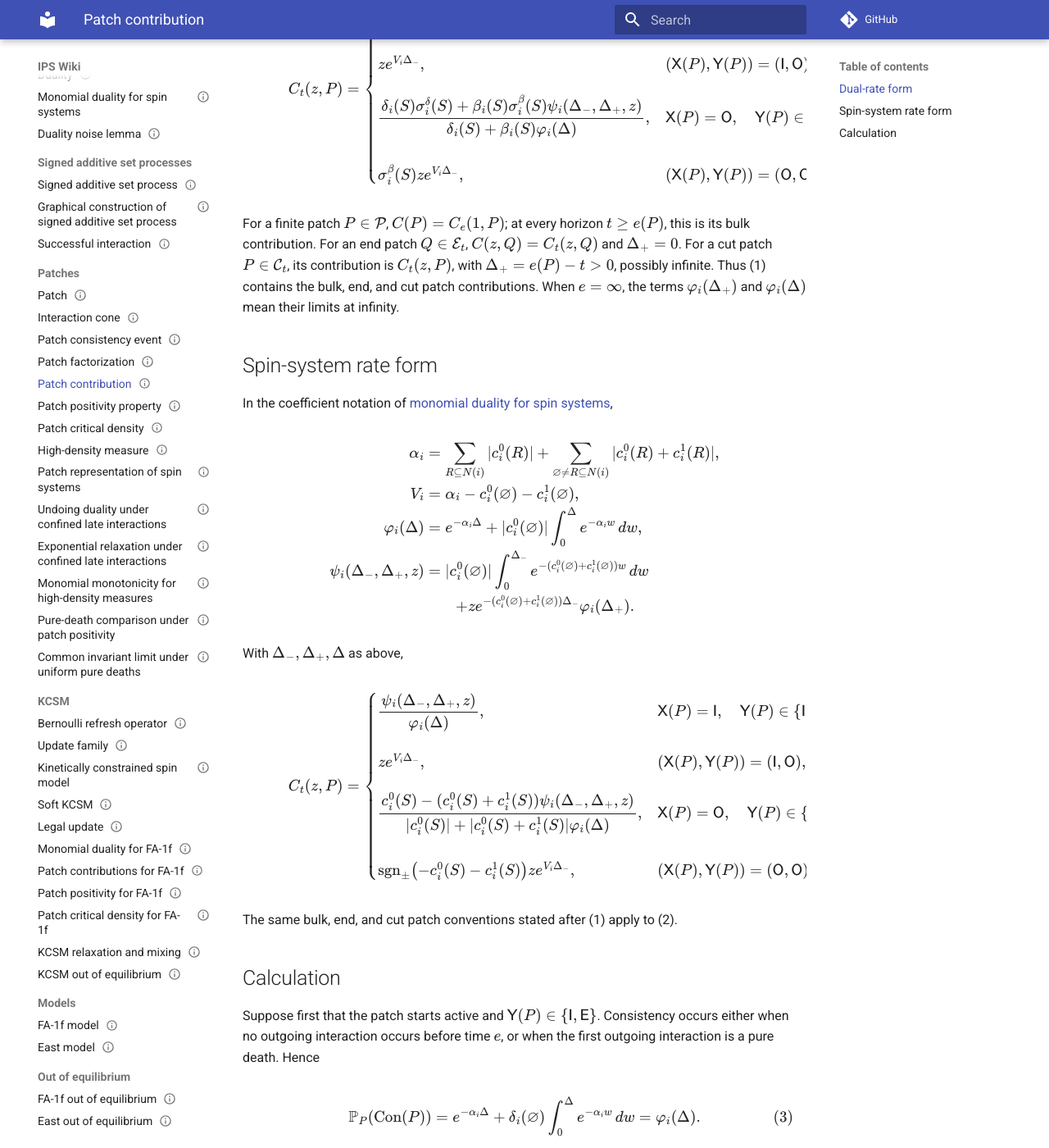
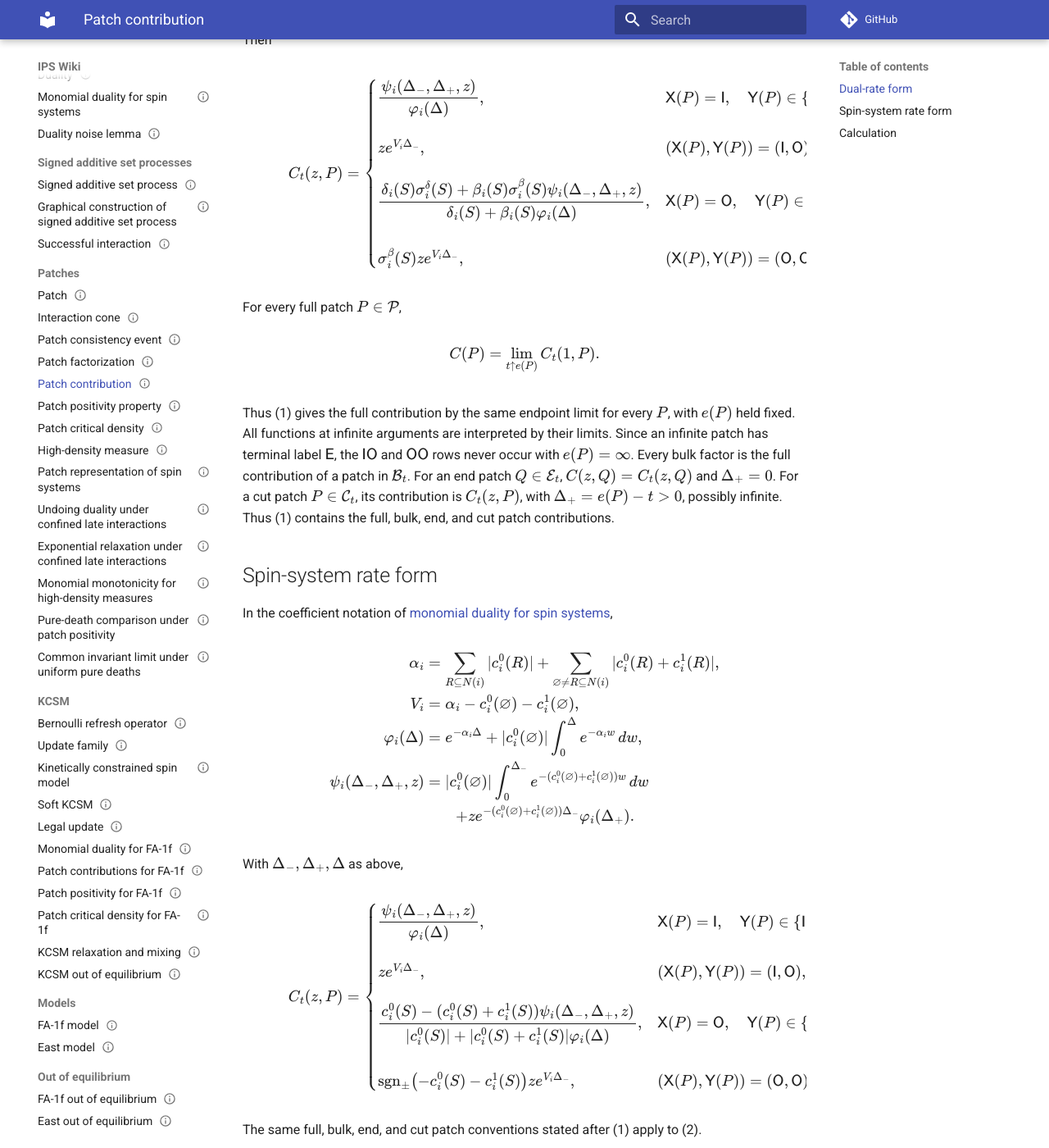
Before and after one commit to maciejgluchowski86-beep/ips-wiki, an MkDocs documentation site: the page built from docs/entries/patch-contribution.md, in a window 1280 px wide and 1400 px high, scrolled down 1864 px. Shown: the whole window at 82% size. Built offline with MkDocs 1.6.1 and Material for MkDocs 9.7.7, drawn with Linux system fonts in a browser that asks for light colours; comment, search, counter and statistics services are not loaded; some of the changed text lies outside the part shown.

Commit message:
Unify full-patch contributions

```diff
--- a/docs/entries/patch-contribution.md
+++ b/docs/entries/patch-contribution.md
@@ -47,22 +47,31 @@ X_{q-}^P, & q>s.
 \end{cases}
 $$
 
-For a finite patch \(P\in\mathcal P\), define
+For a full patch \(P\in\mathcal P\), define
 
 $$
+\begin{aligned}
 F(P)
-=
+&=
 \sigma_P
 \exp\left(
 V_i\int_s^eX_u^P\,du
+\right)
+\\
+&:=
+\lim_{q\uparrow e}
+\sigma_P
+\exp\left(
+V_i\int_s^qX_u^P\,du
 \right),
-\qquad
+\\
 C(P)
-=
+&=
 \mathbb E_P^{\mathrm{con}}[F(P)].
+\end{aligned}
 $$
 
-For \(s\le t\le e\) and \(z\in[0,1]\), define
+The endpoint limit is also the convention when \(e=\infty\). For \(s\le t\le e\), \(t<\infty\), and \(z\in[0,1]\), define
 
 $$
 F_t(z,P)
@@ -185,7 +194,15 @@ z e^{V_i\Delta_-},
 \tag{1}
 $$
 
-For a finite patch \(P\in\mathcal P\), \(C(P)=C_e(1,P)\); at every horizon \(t\ge e(P)\), this is its bulk contribution. For an end patch \(Q\in\mathcal E_t\), \(C(z,Q)=C_t(z,Q)\) and \(\Delta_+=0\). For a cut patch \(P\in\mathcal C_t\), its contribution is \(C_t(z,P)\), with \(\Delta_+=e(P)-t>0\), possibly infinite. Thus (1) contains the bulk, end, and cut patch contributions. When \(e=\infty\), the terms \(\varphi_i(\Delta_+)\) and \(\varphi_i(\Delta)\) mean their limits at infinity.
+For every full patch \(P\in\mathcal P\),
+
+$$
+C(P)
+=
+\lim_{t\uparrow e(P)}C_t(1,P).
+$$
+
+Thus (1) gives the full contribution by the same endpoint limit for every \(P\), with \(e(P)\) held fixed. All functions at infinite arguments are interpreted by their limits. Since an infinite patch has terminal label \(\mathsf E\), the \(\mathsf{IO}\) and \(\mathsf{OO}\) rows never occur with \(e(P)=\infty\). Every bulk factor is the full contribution of a patch in \(\mathcal B_t\). For an end patch \(Q\in\mathcal E_t\), \(C(z,Q)=C_t(z,Q)\) and \(\Delta_+=0\). For a cut patch \(P\in\mathcal C_t\), its contribution is \(C_t(z,P)\), with \(\Delta_+=e(P)-t>0\), possibly infinite. Thus (1) contains the full, bulk, end, and cut patch contributions.
 
 ## Spin-system rate form
 
@@ -253,7 +270,7 @@ z e^{V_i\Delta_-},
 \tag{2}
 $$
 
-The same bulk, end, and cut patch conventions stated after (1) apply to (2).
+The same full, bulk, end, and cut patch conventions stated after (1) apply to (2).
 
 ## Calculation
 
@@ -370,3 +387,5 @@ $$
 $$
 
 transform (1) into (2).
+
+Taking \(t\uparrow e(P)\) in the same calculation proves the displayed identity for \(C(P)\), including \(e(P)=\infty\).
```
Also changed, not shown: docs/entries/common-invariant-limit-under-uniform-pure-deaths.md (+4 -4 lines), docs/entries/patch-contributions-for-fa-1f.md (+10 -4 lines), docs/entries/patch.md (+1 -1 lines), project-state.md (+2 -2 lines).
